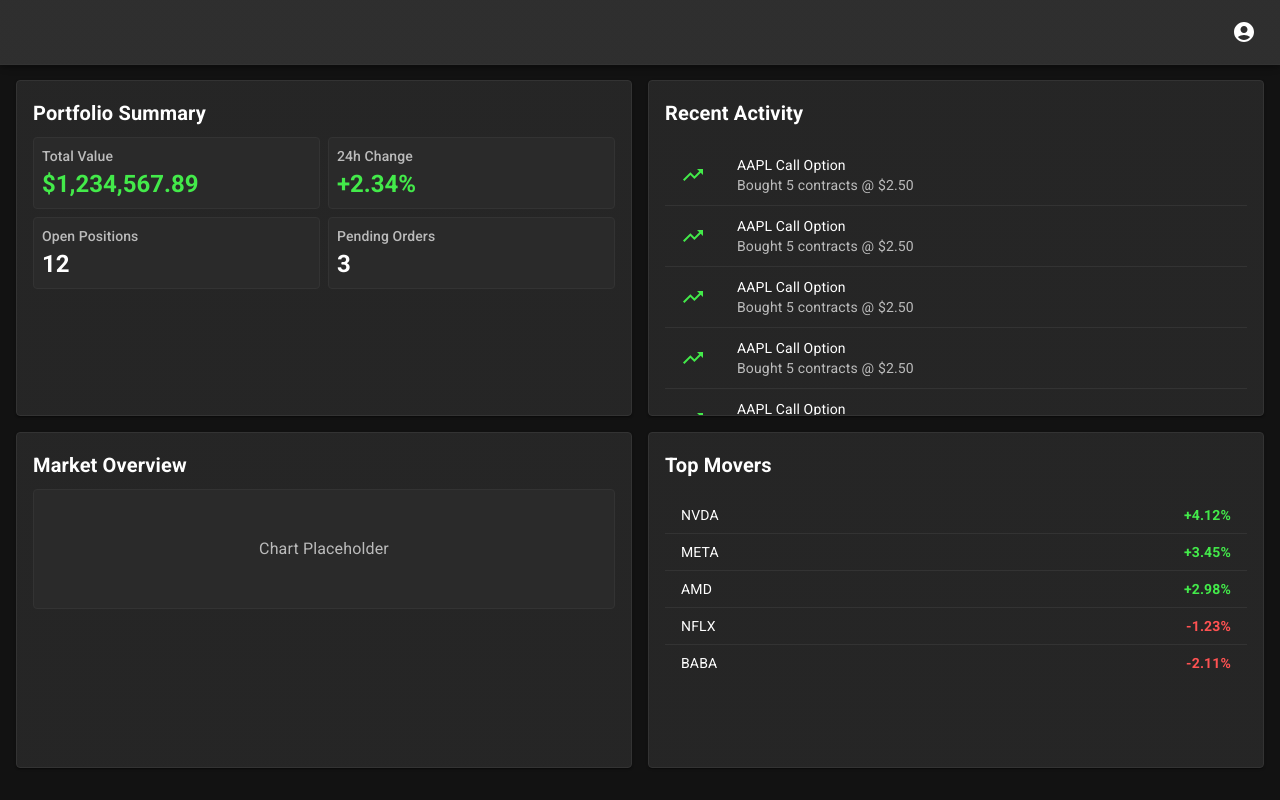
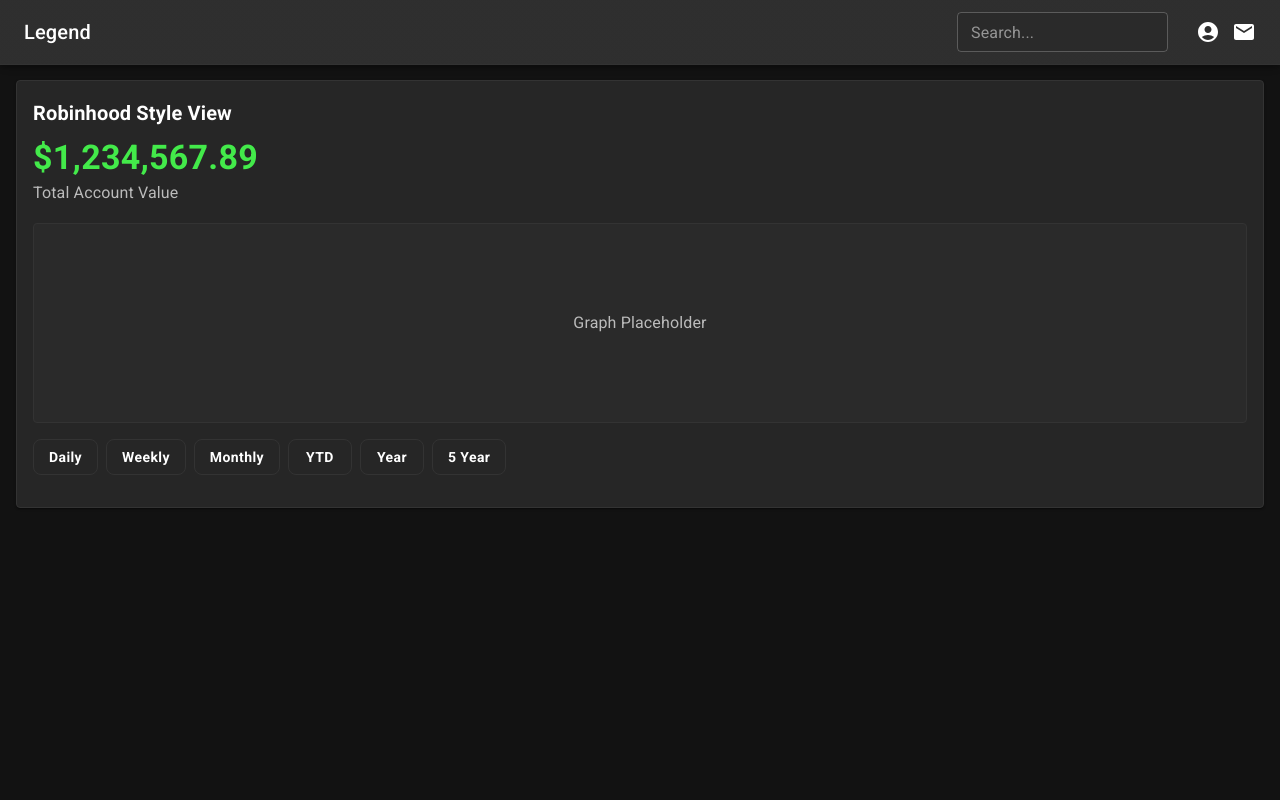
Before and after one commit to oldwestsolutions/jpmorgan, a React (Create React App) app: page /legend in a window 1280 px wide. Built offline with nearby package versions, Linux system fonts and the light colour scheme.

Commit message:
Add smooth transitions using Framer Motion for a smoother user experience

```diff
--- a/src/pages/Legend.tsx
+++ b/src/pages/Legend.tsx
@@ -19,6 +19,8 @@
   Avatar,
   Menu,
   MenuItem,
+  Button,
+  TextField,
 } from '@mui/material';
 import {
   Menu as MenuIcon,
@@ -34,8 +36,10 @@
   Timeline,
   Assessment,
   AccountCircle,
+  Mail,
 } from '@mui/icons-material';
 import { useNavigate } from 'react-router-dom';
+import { motion } from 'framer-motion';
 
 const DRAWER_WIDTH = 240;
 
@@ -132,15 +136,35 @@
   );
 
   const mainContentHeight = 'calc(100vh - 64px)'; // 64px for AppBar
-  const topMovers = [
-    { symbol: 'NVDA', change: '+4.12%' },
-    { symbol: 'META', change: '+3.45%' },
-    { symbol: 'AMD', change: '+2.98%' },
-    { symbol: 'NFLX', change: '-1.23%' },
-    { symbol: 'BABA', change: '-2.11%' },
-  ];
+
+  const [searchResults, setSearchResults] = useState<{ title: string; description: string; price?: string }[]>([]);
+  const [selectedStock, setSelectedStock] = useState<{ title: string; description: string; price?: string } | null>(null);
+
+  const handleSearch = (query: string) => {
+    if (query.toLowerCase() === 'netflix') {
+      setSearchResults([
+        { title: '', description: '**Netflix** is a streaming service that offers a wide variety of award-winning TV shows, movies, anime, documentaries, and more on thousands of internet-connected devices.', price: '$500.00' }
+      ]);
+    } else {
+      setSearchResults([]);
+    }
+  };
+
+  const handleStockClick = (stock: { title: string; description: string; price?: string }) => {
+    setSelectedStock(stock);
+    setSearchResults([]); // Clear search results on click
+  };
+
+  const handleBackToAccount = () => {
+    setSelectedStock(null);
+  };
 
   return (
+    <motion.div
+      initial={{ opacity: 0 }}
+      animate={{ opacity: 1 }}
+      transition={{ duration: 0.5 }}
+    >
       <Box sx={{ minHeight: '100vh', bgcolor: '#121212', overflow: 'hidden' }}>
         <AppBar
           position="fixed"
@@ -151,15 +175,37 @@
           }}
         >
           <Toolbar>
-          <IconButton
-            color="inherit"
-            edge="start"
-            onClick={handleDrawerToggle}
-            sx={{ mr: 2, display: { md: 'none' } }}
+            <Typography variant="h6" component="div" sx={{ flexGrow: 1 }}>
+              Legend
+            </Typography>
+            <Box sx={{ position: 'relative', mr: 2 }}>
+              <TextField
+                placeholder="Search..."
+                variant="outlined"
+                size="small"
+                sx={{ bgcolor: '#2a2a2a', borderRadius: 1, '& .MuiOutlinedInput-root': { color: 'white' } }}
+                onChange={(e) => handleSearch(e.target.value)}
+              />
+              {searchResults.length > 0 && (
+                <motion.div
+                  initial={{ opacity: 0, y: -10 }}
+                  animate={{ opacity: 1, y: 0 }}
+                  transition={{ duration: 0.3 }}
                 >
-            <MenuIcon />
-          </IconButton>
-          <Box sx={{ flexGrow: 1 }} />
+                  <Box sx={{ position: 'absolute', top: '100%', left: 0, right: 0, bgcolor: 'rgba(26, 26, 26, 0.9)', borderRadius: 1, border: '1px solid #333', zIndex: 1 }}>
+                    {searchResults.map((result, index) => (
+                      <Box key={index} sx={{ p: 1, borderBottom: '1px solid #333', '&:last-child': { borderBottom: 'none' }, cursor: 'pointer' }} onClick={() => handleStockClick(result)}>
+                        <Box sx={{ display: 'flex', alignItems: 'center', mb: 1 }}>
+                          <img src="https://upload.wikimedia.org/wikipedia/commons/0/08/Netflix_2015_logo.svg" alt="Netflix Logo" style={{ marginRight: 8, height: 20 }} />
+                          <Typography variant="subtitle1" sx={{ ml: 'auto', color: '#43ea4a' }}>{result.price}</Typography>
+                        </Box>
+                        <Typography variant="body2" color="text.secondary">{result.description}</Typography>
+                      </Box>
+                    ))}
+                  </Box>
+                </motion.div>
+              )}
+            </Box>
             <IconButton
               size="large"
               edge="end"
@@ -180,11 +226,17 @@
                 }
               }}
             >
-            <MenuItem onClick={handleProfileMenuClose}>Profile</MenuItem>
               <MenuItem onClick={handleProfileMenuClose}>Settings</MenuItem>
               <Divider sx={{ bgcolor: '#333' }} />
               <MenuItem onClick={handleLogout}>Logout</MenuItem>
             </Menu>
+            <IconButton
+              size="large"
+              edge="end"
+              color="inherit"
+            >
+              <Mail />
+            </IconButton>
           </Toolbar>
         </AppBar>
 
@@ -200,91 +252,129 @@
             flexDirection: 'column',
           }}
         >
-        <Grid container spacing={2} sx={{ height: '100%' }}>
-          {/* Portfolio Summary */}
-          <Grid item xs={6} sm={6} md={6} sx={{ height: '50%', display: 'flex', flexDirection: 'column' }}>
+          {selectedStock ? (
+            <motion.div
+              initial={{ opacity: 0, y: 20 }}
+              animate={{ opacity: 1, y: 0 }}
+              transition={{ duration: 0.5 }}
+            >
               <Paper sx={{ p: 2, bgcolor: '#1a1a1a', color: 'white', border: '1px solid #333', flex: 1, minHeight: 0, overflow: 'auto' }}>
-              <Typography variant="h6" sx={{ mb: 1, fontWeight: 600 }}>
-                Portfolio Summary
+                <Button variant="outlined" onClick={handleBackToAccount} sx={{ mb: 2, color: 'white', borderColor: '#333', '&:hover': { borderColor: '#43ea4a' } }}>
+                  Back to Account
+                </Button>
+                <Box sx={{ display: 'flex', alignItems: 'center', mb: 1 }}>
+                  <img src="https://upload.wikimedia.org/wikipedia/commons/0/08/Netflix_2015_logo.svg" alt="Netflix Logo" style={{ marginRight: 8, height: 30 }} />
+                  <Typography variant="h6" sx={{ fontWeight: 600 }}>
+                    {selectedStock.title}
                   </Typography>
-              <Grid container spacing={1}>
+                </Box>
+                <Typography variant="body1" color="text.secondary">{selectedStock.description}</Typography>
+                <Box sx={{ display: 'flex', gap: 1, mt: 1 }}>
+                  <Button variant="outlined" sx={{ color: 'white', borderColor: '#333', '&:hover': { borderColor: '#43ea4a' } }}>Bio</Button>
+                  <Button variant="outlined" sx={{ color: 'white', borderColor: '#333', '&:hover': { borderColor: '#43ea4a' } }}>Future</Button>
+                  <Button variant="outlined" sx={{ color: 'white', borderColor: '#333', '&:hover': { borderColor: '#43ea4a' } }}>News</Button>
+                </Box>
+                <Grid container spacing={2} sx={{ mt: 2 }}>
                   <Grid item xs={6}>
-                  <Box sx={{ p: 1, bgcolor: '#2a2a2a', borderRadius: 1, border: '1px solid #333' }}>
-                    <Typography variant="subtitle2" color="text.secondary">Total Value</Typography>
-                    <Typography variant="h5" sx={{ color: '#43ea4a', fontWeight: 700 }}>$1,234,567.89</Typography>
+                    <Box sx={{ p: 2, bgcolor: '#2a2a2a', borderRadius: 1, border: '1px solid #333' }}>
+                      <Typography variant="h6" sx={{ mb: 1, fontWeight: 600 }}>Stock Price Graph</Typography>
+                      <Box sx={{ height: 200, bgcolor: '#2a2a2a', borderRadius: 1, border: '1px solid #333', display: 'flex', alignItems: 'center', justifyContent: 'center' }}>
+                        <Typography variant="body1" color="text.secondary">Graph Placeholder</Typography>
+                      </Box>
                     </Box>
                   </Grid>
                   <Grid item xs={6}>
-                  <Box sx={{ p: 1, bgcolor: '#2a2a2a', borderRadius: 1, border: '1px solid #333' }}>
-                    <Typography variant="subtitle2" color="text.secondary">24h Change</Typography>
-                    <Typography variant="h5" sx={{ color: '#43ea4a', fontWeight: 700 }}>+2.34%</Typography>
+                    <Box sx={{ p: 2, bgcolor: '#2a2a2a', borderRadius: 1, border: '1px solid #333' }}>
+                      <Typography variant="h6" sx={{ mb: 1, fontWeight: 600 }}>Options Greeks</Typography>
+                      <Grid container spacing={1}>
+                        <Grid item xs={6}>
+                          <Box sx={{ p: 1, bgcolor: '#333', borderRadius: 1, height: '100%', display: 'flex', alignItems: 'center', justifyContent: 'center' }}>
+                            <Typography variant="body2" color="text.secondary">Delta: 0.65</Typography>
                           </Box>
                         </Grid>
                         <Grid item xs={6}>
-                  <Box sx={{ p: 1, bgcolor: '#2a2a2a', borderRadius: 1, border: '1px solid #333' }}>
-                    <Typography variant="subtitle2" color="text.secondary">Open Positions</Typography>
-                    <Typography variant="h5" sx={{ color: 'white', fontWeight: 700 }}>12</Typography>
+                          <Box sx={{ p: 1, bgcolor: '#333', borderRadius: 1, height: '100%', display: 'flex', alignItems: 'center', justifyContent: 'center' }}>
+                            <Typography variant="body2" color="text.secondary">Gamma: 0.02</Typography>
                           </Box>
                         </Grid>
                         <Grid item xs={6}>
-                  <Box sx={{ p: 1, bgcolor: '#2a2a2a', borderRadius: 1, border: '1px solid #333' }}>
-                    <Typography variant="subtitle2" color="text.secondary">Pending Orders</Typography>
-                    <Typography variant="h5" sx={{ color: 'white', fontWeight: 700 }}>3</Typography>
+                          <Box sx={{ p: 1, bgcolor: '#333', borderRadius: 1, height: '100%', display: 'flex', alignItems: 'center', justifyContent: 'center' }}>
+                            <Typography variant="body2" color="text.secondary">Theta: -0.05</Typography>
+                          </Box>
+                        </Grid>
+                        <Grid item xs={6}>
+                          <Box sx={{ p: 1, bgcolor: '#333', borderRadius: 1, height: '100%', display: 'flex', alignItems: 'center', justifyContent: 'center' }}>
+                            <Typography variant="body2" color="text.secondary">Vega: 0.10</Typography>
+                          </Box>
+                        </Grid>
+                        <Grid item xs={6}>
+                          <Box sx={{ p: 1, bgcolor: '#333', borderRadius: 1, height: '100%', display: 'flex', alignItems: 'center', justifyContent: 'center' }}>
+                            <Typography variant="body2" color="text.secondary">Rho: 0.01</Typography>
+                          </Box>
+                        </Grid>
+                        <Grid item xs={6}>
+                          <Box sx={{ p: 1, bgcolor: '#333', borderRadius: 1, height: '100%', display: 'flex', alignItems: 'center', justifyContent: 'center' }}>
+                            <Typography variant="body2" color="text.secondary">Open Interest: 1000</Typography>
+                          </Box>
+                        </Grid>
+                      </Grid>
+                      <Button variant="outlined" sx={{ mt: 2, color: 'white', borderColor: '#333', '&:hover': { borderColor: '#43ea4a' } }}>
+                        View Contracts for Sale
+                      </Button>
+                    </Box>
+                  </Grid>
+                  <Grid item xs={6}>
+                    <Box sx={{ p: 2, bgcolor: '#2a2a2a', borderRadius: 1, border: '1px solid #333' }}>
+                      <Typography variant="h6" sx={{ mb: 1, fontWeight: 600 }}>Business Model</Typography>
+                      <Typography variant="body1" color="text.secondary">
+                        Netflix's business model involves licensing, creating, and distributing content on its platform. The company has expanded its operations to include film and television production, as well as online distribution.
+                      </Typography>
+                    </Box>
+                  </Grid>
+                  <Grid item xs={6}>
+                    <Box sx={{ p: 2, bgcolor: '#2a2a2a', borderRadius: 1, border: '1px solid #333' }}>
+                      <Typography variant="h6" sx={{ mb: 1, fontWeight: 600 }}>Key Points</Typography>
+                      <ul style={{ color: 'text.secondary', paddingLeft: 20 }}>
+                        <li>Netflix is a leading streaming service with over 200 million paid memberships.</li>
+                        <li>The company produces its own content, known as Netflix Originals.</li>
+                        <li>Netflix operates in over 190 countries.</li>
+                        <li>The company was founded in 1997 and has since revolutionized the entertainment industry.</li>
+                      </ul>
                     </Box>
                   </Grid>
                 </Grid>
               </Paper>
-          </Grid>
-          {/* Recent Activity */}
-          <Grid item xs={6} sm={6} md={6} sx={{ height: '50%', display: 'flex', flexDirection: 'column' }}>
+            </motion.div>
+          ) : (
+            <motion.div
+              initial={{ opacity: 0, y: 20 }}
+              animate={{ opacity: 1, y: 0 }}
+              transition={{ duration: 0.5 }}
+            >
               <Paper sx={{ p: 2, bgcolor: '#1a1a1a', color: 'white', border: '1px solid #333', flex: 1, minHeight: 0, overflow: 'auto' }}>
                 <Typography variant="h6" sx={{ mb: 1, fontWeight: 600 }}>
-                Recent Activity
+                  Robinhood Style View
                 </Typography>
-              <List dense>
-                {[1, 2, 3, 4, 5].map((item) => (
-                  <ListItem key={item} sx={{ borderBottom: '1px solid #333', '&:last-child': { borderBottom: 'none' } }}>
-                    <ListItemIcon>
-                      <TrendingUp sx={{ color: '#43ea4a' }} />
-                    </ListItemIcon>
-                    <ListItemText primary="AAPL Call Option" secondary="Bought 5 contracts @ $2.50" />
-                  </ListItem>
+                <Box sx={{ mb: 2 }}>
+                  <Typography variant="h4" sx={{ color: '#43ea4a', fontWeight: 700 }}>$1,234,567.89</Typography>
+                  <Typography variant="subtitle1" color="text.secondary">Total Account Value</Typography>
+                </Box>
+                <Box sx={{ height: 200, bgcolor: '#2a2a2a', borderRadius: 1, border: '1px solid #333', display: 'flex', alignItems: 'center', justifyContent: 'center', mb: 2 }}>
+                  <Typography variant="body1" color="text.secondary">Graph Placeholder</Typography>
+                </Box>
+                <Box sx={{ display: 'flex', gap: 1, mb: 2 }}>
+                  {['Daily', 'Weekly', 'Monthly', 'YTD', 'Year', '5 Year'].map((period) => (
+                    <Button key={period} variant="outlined" sx={{ color: 'white', borderColor: '#333', '&:hover': { borderColor: '#43ea4a' } }}>
+                      {period}
+                    </Button>
                   ))}
-              </List>
-            </Paper>
-          </Grid>
-          {/* Market Overview */}
-          <Grid item xs={6} sm={6} md={6} sx={{ height: '50%', display: 'flex', flexDirection: 'column' }}>
-            <Paper sx={{ p: 2, bgcolor: '#1a1a1a', color: 'white', border: '1px solid #333', flex: 1, minHeight: 0, overflow: 'auto' }}>
-              <Typography variant="h6" sx={{ mb: 1, fontWeight: 600 }}>
-                Market Overview
-              </Typography>
-              <Box sx={{ height: 120, bgcolor: '#2a2a2a', borderRadius: 1, border: '1px solid #333', display: 'flex', alignItems: 'center', justifyContent: 'center' }}>
-                <Typography variant="body1" color="text.secondary">Chart Placeholder</Typography>
                 </Box>
               </Paper>
-          </Grid>
-          {/* Top Movers */}
-          <Grid item xs={6} sm={6} md={6} sx={{ height: '50%', display: 'flex', flexDirection: 'column' }}>
-            <Paper sx={{ p: 2, bgcolor: '#1a1a1a', color: 'white', border: '1px solid #333', flex: 1, minHeight: 0, overflow: 'auto' }}>
-              <Typography variant="h6" sx={{ mb: 1, fontWeight: 600 }}>
-                Top Movers
-              </Typography>
-              <List dense>
-                {topMovers.map((mover) => (
-                  <ListItem key={mover.symbol} sx={{ borderBottom: '1px solid #333', '&:last-child': { borderBottom: 'none' } }}>
-                    <ListItemText primary={mover.symbol} />
-                    <Typography variant="body2" sx={{ color: mover.change.startsWith('+') ? '#43ea4a' : '#ff5252', fontWeight: 700 }}>
-                      {mover.change}
-                    </Typography>
-                  </ListItem>
-                ))}
-              </List>
-            </Paper>
-          </Grid>
-        </Grid>
+            </motion.div>
+          )}
         </Box>
       </Box>
+    </motion.div>
   );
 };
 
```
Lines whose indentation alone changed are shown as unchanged.
